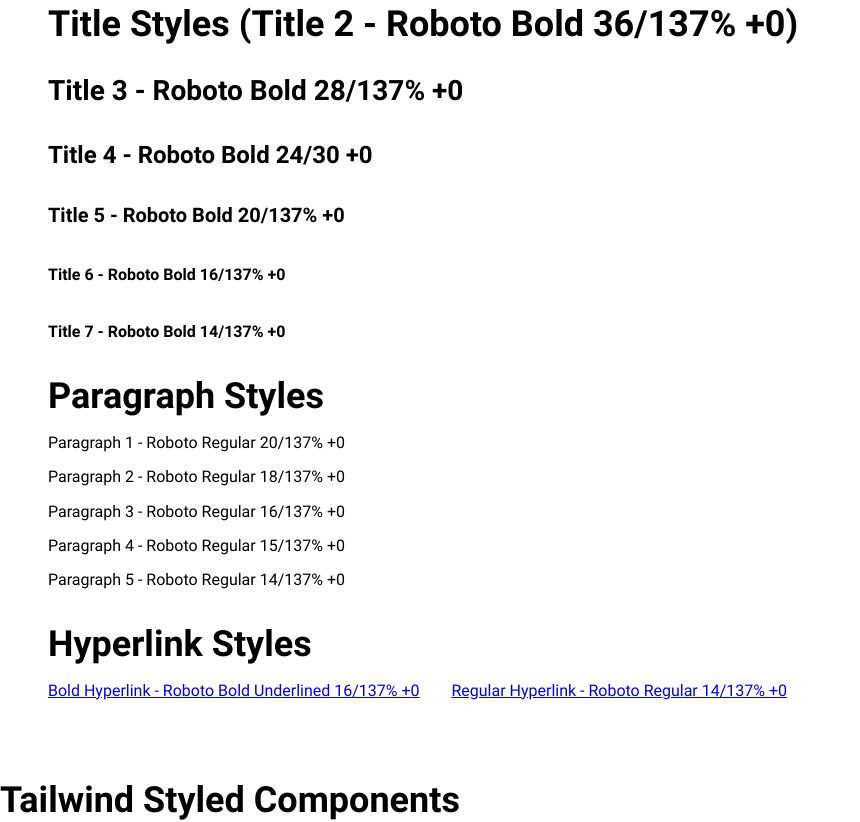
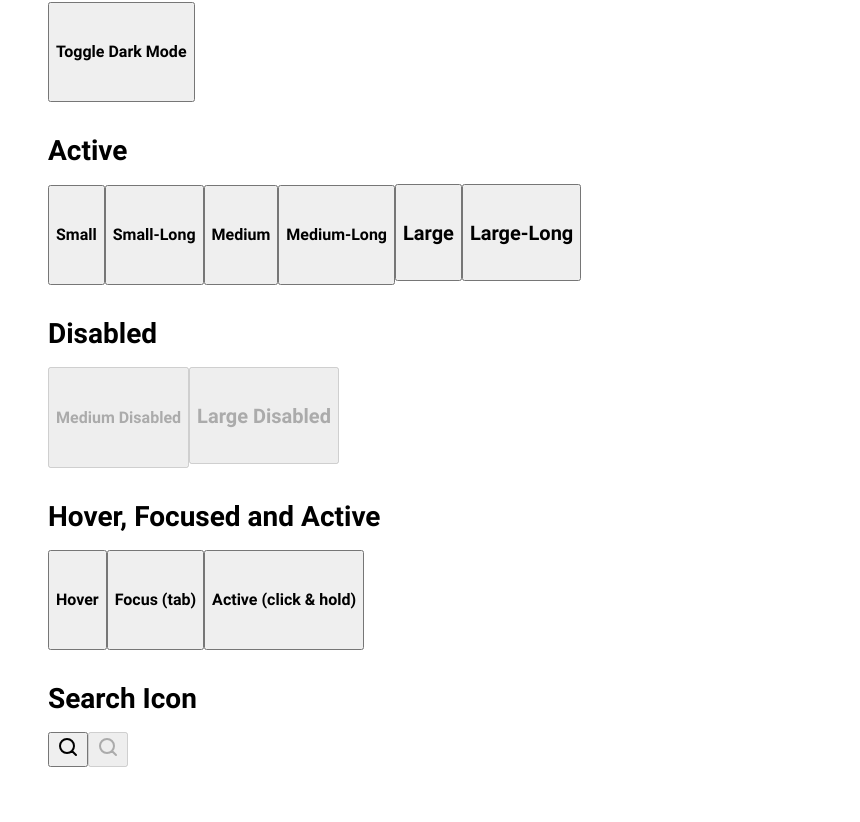
Before and after one commit to hackforla/CivicTechJobs, a React (Vite) app in the folder frontend/: page /demo-tailwind in a window 1280 px wide. Shown: the part 349-1171 px from the top of the page, without its empty margins (0-860 px from the left). Built offline with nearby package versions, Linux system fonts and the light colour scheme.

Commit message:
Added Tailwind Button Components (#641)
* Added Tailwind Button Components

* Updated Buttons.tsx with clsx

* Refactored button components

```diff
--- a/frontend/package.json
+++ b/frontend/package.json
@@ -70,6 +70,7 @@
     "@popperjs/core": "^2.11.6",
     "@types/react": "^18.0.28",
     "@types/react-dom": "^18.0.11",
+    "clsx": "^2.1.1",
     "react-hook-form": "^7.46.1",
     "react-popper": "^2.3.0",
     "vite-tsconfig-paths": "^4.3.1"
--- a/frontend/src/pages/Demo/DemoTailwind.tsx
+++ b/frontend/src/pages/Demo/DemoTailwind.tsx
@@ -1,14 +1,77 @@
-import React from "react";
+import React, { useState, useEffect } from "react";
 import Typography from "tw-components/Typography";
+import { Button, IconButton } from "tw-components/Buttons";
 
 const DemoTailwind = () => {
+  // Add a setDarkMode for testing dark mode styles
+  const [darkMode, setDarkMode] = useState(false);
+
+  useEffect(() => {
+    if (darkMode) {
+      document.documentElement.classList.add("dark");
+    } else {
+      document.documentElement.classList.remove("dark");
+    }
+  }, [darkMode]);
+
   return (
     <div className="min-h-screen bg-grey-light p-8">
+      <div className="mx-auto max-w-4xl rounded-lg bg-white p-6 shadow-md transition-colors duration-300 dark:bg-[#030D2D]">
+        <Typography.Title1 className="mb-4 text-blue-dark dark:text-white">
+          Buttons
+        </Typography.Title1>
+
+        <Button onClick={() => setDarkMode(!darkMode)}>Toggle Dark Mode</Button>
+
+        {/* Regular Buttons, active is the default state */}
+        <Typography.Title3 className="mb-2 mt-4 text-blue-dark dark:text-white">
+          Active
+        </Typography.Title3>
+        <div className="mb-4 flex flex-wrap items-center gap-4">
+          <Button size="small">Small</Button>
+          <Button size="small-long">Small-Long</Button>
+          {/* Medium is the default*/}
+          <Button>Medium</Button>
+          <Button size="medium-long">Medium-Long</Button>
+          <Button size="large">Large</Button>
+          <Button size="large-long">Large-Long</Button>
+        </div>
+
+        {/* Disabled Buttons */}
+        <Typography.Title3 className="mb-2 text-blue-dark dark:text-white">
+          Disabled
+        </Typography.Title3>
+        <div className="mb-4 flex flex-wrap items-center gap-4">
+          <Button disabled>Medium Disabled</Button>
+          <Button size="large" disabled>
+            Large Disabled
+          </Button>
+        </div>
+
+        {/* Hover & Active/Focused States */}
+        <Typography.Title3 className="mb-2 text-blue-dark dark:text-white">
+          Hover, Focused and Active
+        </Typography.Title3>
+        <div className="mb-4 flex flex-wrap items-center gap-4">
+          <Button>Hover</Button>
+          <Button>Focus (tab)</Button>
+          <Button>Active (click & hold)</Button>
+        </div>
+
+        {/* Icon Buttons */}
+        <Typography.Title3 className="mb-2 text-blue-dark dark:text-white">
+          Search Icon
+        </Typography.Title3>
+        <div className="flex flex-wrap items-center gap-4">
+          <IconButton />
+          <IconButton disabled />
+        </div>
+      </div>
+
       <div className="mx-auto max-w-4xl rounded-lg bg-white p-6 shadow-md">
         <Typography.Title1 className="mb-4 text-blue-dark">
           Typography Demo (Title 1 - Roboto Bold 48/137% +0)
         </Typography.Title1>
-
         <Typography.Title2 className="mb-2 text-blue-dark">
           Title Styles (Title 2 - Roboto Bold 36/137% +0)
         </Typography.Title2>
--- /dev/null
+++ b/frontend/src/tw-components/Buttons.tsx
@@ -0,0 +1,113 @@
+import React from "react";
+import clsx from "clsx";
+import Typography from "tw-components/Typography";
+
+const buttonSizes = {
+  small: "px-[24px] h-[32px]",
+  "small-long": "px-[40px] h-[32px]",
+  medium: "px-[32px] h-[42px]",
+  "medium-long": "px-[48px] h-[42px]",
+  large: "px-[40px] h-[51px]",
+  "large-long": "px-[56px] h-[51px]",
+  "icon-only": "px-[24px] h-[42px]",
+};
+
+type ButtonSize = keyof typeof buttonSizes;
+
+type BaseButtonProps = {
+  size?: ButtonSize;
+  disabled?: boolean;
+  className?: string;
+  children?: React.ReactNode;
+  onClick?: () => void;
+};
+
+// Shared styles
+const baseButtonStyles =
+  "transition-all duration-200 flex items-center justify-center rounded-[64px] bg-blue-dark text-white hover:bg-blue-dark-hover focus:bg-blue-dark-focused focus:outline-none active:bg-blue-dark-focused disabled:bg-grey disabled:text-white disabled:cursor-not-allowed";
+
+// Dark mode styles for enabled buttons
+const enabledDarkModeStyles =
+  "dark:bg-white dark:text-blue-dark dark:hover:bg-grey-light dark:focus:bg-[#D9DBDF] dark:active:bg-[#D9DBDF] dark:disabled:bg-grey dark:disabled:text-grey-light";
+
+// Base Button, no text, just styling
+const BaseButton: React.FC<BaseButtonProps> = ({
+  size = "medium",
+  disabled = false,
+  className,
+  children,
+  onClick,
+}) => {
+  return (
+    <button
+      className={clsx(
+        baseButtonStyles,
+        buttonSizes[size],
+        !disabled && enabledDarkModeStyles,
+        className,
+      )}
+      disabled={disabled}
+      onClick={onClick}
+    >
+      {children}
+    </button>
+  );
+};
+
+// Default Button, extends base button, adds typography
+const buttonTypography: Record<
+  Exclude<ButtonSize, "icon-only">,
+  React.ElementType
+> = {
+  small: Typography.Title7,
+  "small-long": Typography.Title7,
+  medium: Typography.Title6,
+  "medium-long": Typography.Title6,
+  large: Typography.Title5,
+  "large-long": Typography.Title5,
+};
+
+type ButtonProps = Omit<BaseButtonProps, "children"> & {
+  size?: Exclude<ButtonSize, "icon-only">;
+  children: React.ReactNode;
+};
+
+const Button: React.FC<ButtonProps> = ({
+  size = "medium",
+  children,
+  ...props
+}) => {
+  const TextComponent = buttonTypography[size];
+  return (
+    <BaseButton {...props} size={size}>
+      <TextComponent>{children}</TextComponent>
+    </BaseButton>
+  );
+};
+
+// Icon Button, extends base button, adds static svg
+type IconButtonProps = Omit<BaseButtonProps, "size" | "children">;
+
+const IconButton: React.FC<IconButtonProps> = (props) => {
+  return (
+    <BaseButton {...props} size="icon-only" className="rounded-[24px]">
+      <svg
+        xmlns="http://www.w3.org/2000/svg"
+        width="24"
+        height="24"
+        viewBox="0 0 24 24"
+      >
+        <path
+          fill="none"
+          stroke="currentColor"
+          strokeLinecap="round"
+          strokeLinejoin="round"
+          strokeWidth="2"
+          d="m20 20l-4.05-4.05m0 0a7 7 0 1 0-9.9-9.9a7 7 0 0 0 9.9 9.9"
+        />
+      </svg>
+    </BaseButton>
+  );
+};
+
+export { Button, IconButton };
--- a/frontend/tailwind.config.js
+++ b/frontend/tailwind.config.js
@@ -1,5 +1,6 @@
 /** @type {import('tailwindcss').Config} */
 module.exports = {
+  darkMode: "class", // Enables dark mode with a class
   content: [
     "./src/pages/Demo/DemoTailwind.tsx",
     "./src/pages/Authentication/*.tsx",
```
Also changed, not shown: 1 other file (tests, documents, lock files or other folders).
